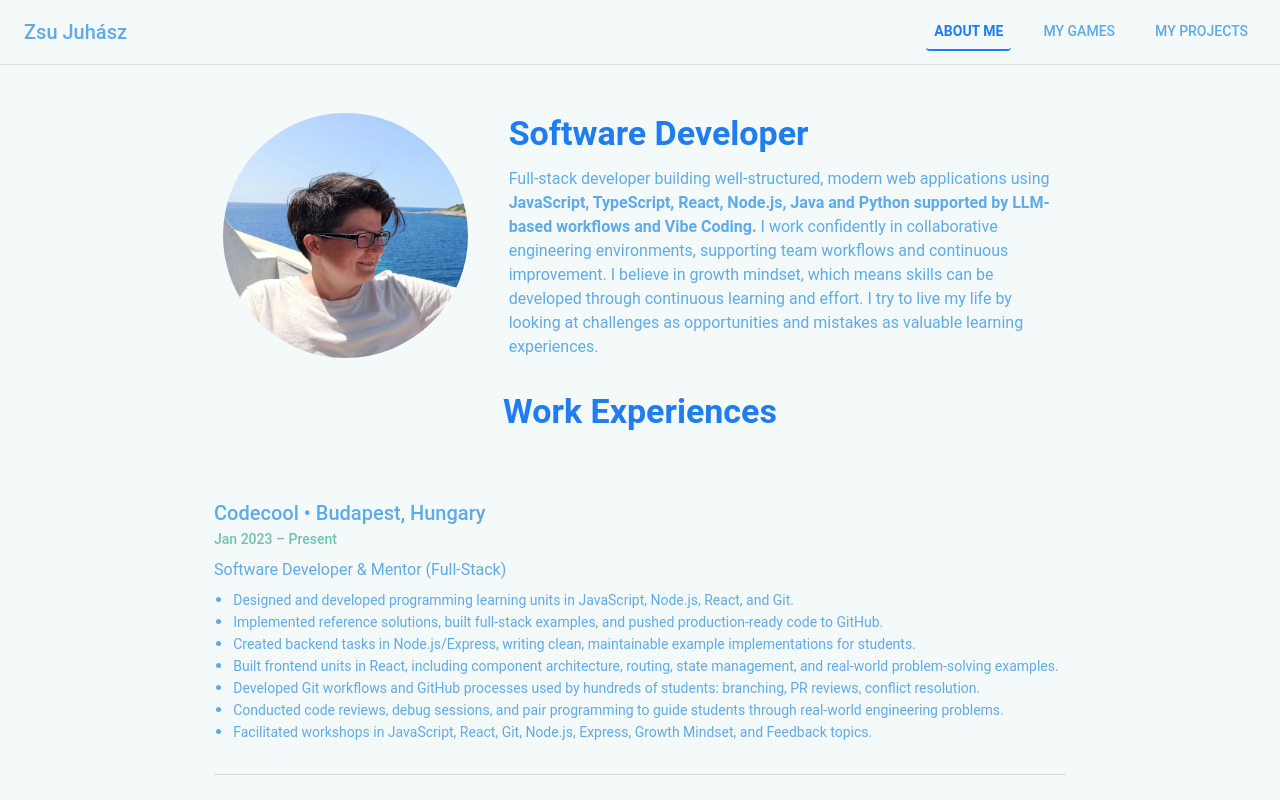
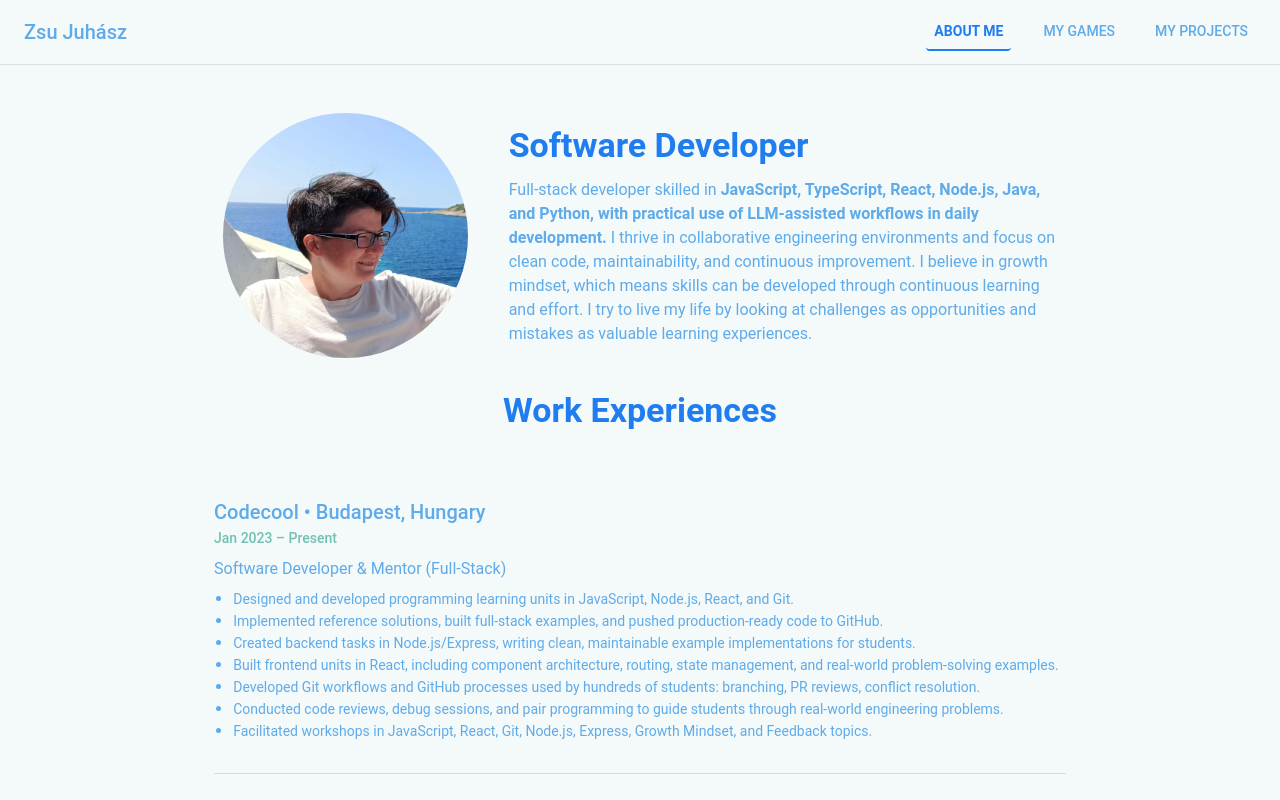
Before and after one commit to Zsezsu/portfolio, a React (Vite) app in the folder client/: page / in a window 1280 px wide. Shown: the top 800 px of the page. Built offline with nearby package versions, Linux system fonts and the light colour scheme.

Commit message:
Modify the profile text

```diff
--- a/client/src/components/AboutMe/AboutMe.jsx
+++ b/client/src/components/AboutMe/AboutMe.jsx
@@ -25,15 +25,15 @@ function AboutMe() {
             Software Developer
           </Typography>
           <Typography variant='body1'>
-            Full-stack developer building well-structured, modern web
-            applications using{" "}
+            Full-stack developer skilled in{" "}
             <strong>
-              JavaScript, TypeScript, React, Node.js, Java and Python supported
-              by LLM-based workflows and Vibe Coding.{" "}
-            </strong>
-            I work confidently in collaborative engineering environments,
-            supporting team workflows and continuous improvement. I believe in
-            growth mindset, which means skills can be developed through
+              {" "}
+              JavaScript, TypeScript, React, Node.js, Java, and Python, with
+              practical use of LLM-assisted workflows in daily development.
+            </strong>{" "}
+            I thrive in collaborative engineering environments and focus on
+            clean code, maintainability, and continuous improvement. I believe
+            in growth mindset, which means skills can be developed through
             continuous learning and effort. I try to live my life by looking at
             challenges as opportunities and mistakes as valuable learning
             experiences.
```
